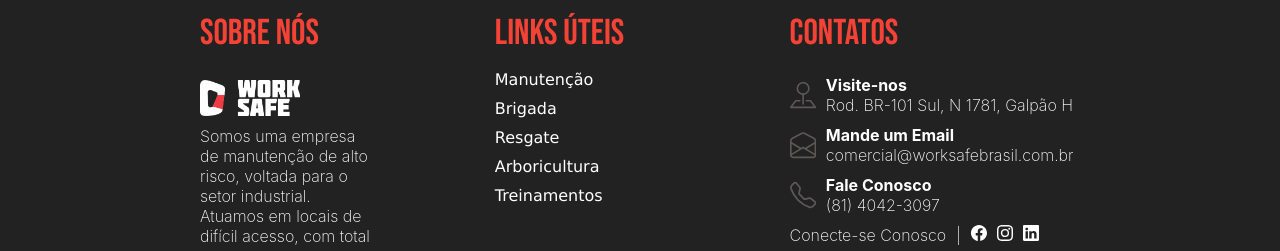
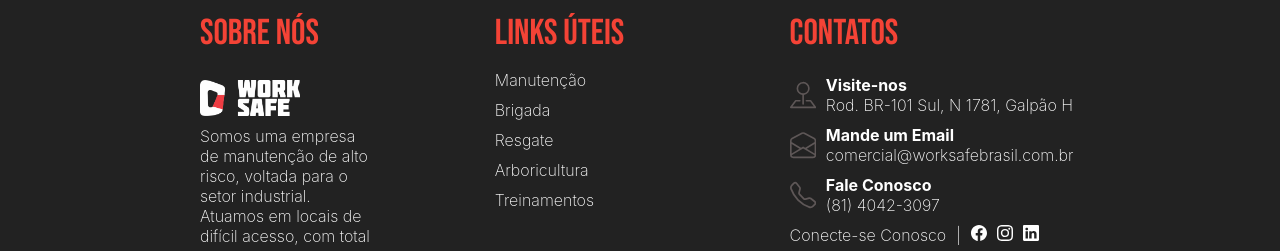
Before and after one commit to julioa-adl/worksafe, a React (Create React App) app: page / in a window 1280 px wide. Shown: the part 4164-4415 px from the top of the page. Built offline with nearby package versions, Linux system fonts and the light colour scheme.

Commit message:
corrige links uteis1

```diff
--- a/src/sections/Footer.jsx
+++ b/src/sections/Footer.jsx
@@ -28,12 +28,13 @@ function Footer() {
         <ul>
         {
           servicesDetails.map((servs) => (
-            <NavLink
-              to={ `/servicos/${servs.pathName}` }>
-              <li className="NL">
-                { servs.service }
-              </li>
-            </NavLink>
+            <li>
+              <span>
+                <NavLink  className="links_uteis_links" to={ `/servicos/${servs.pathName}` }>
+                  { servs.service }
+                </NavLink>
+              </span>
+            </li>
           ))
         }
         </ul>
--- a/src/styles/style.section/footer.css
+++ b/src/styles/style.section/footer.css
@@ -67,7 +67,11 @@
   height: 80%;
 }
 
-.links_uteis li span:hover {
+.links_uteis_links {
+  color: white;
+}
+
+.links_uteis_links:hover {
   color: #BEFF25;
   text-decoration: underline;
   cursor: pointer;
```
